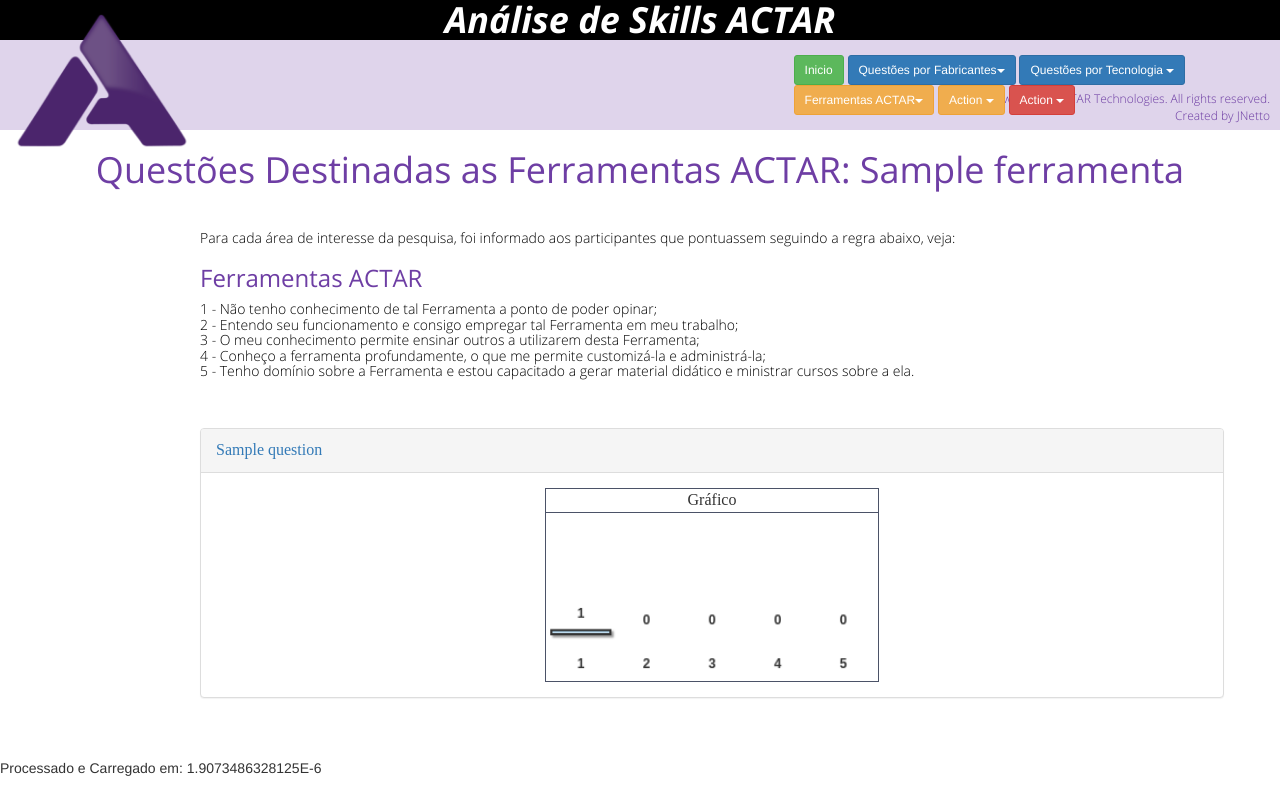
After one commit to joaonetto/Skills, a PHP site: a page that uses index.php in a window 1280 px wide. The commit adds this page. Run offline with PHP 8.4, Linux system fonts and the light colour scheme; tables that the repository leaves empty hold one stand-in row (values such as "Sample post"); some web fonts are replaced.

Commit message:
Ajustes Ferramentas

```diff
--- a/index.php
+++ b/index.php
@@ -33,6 +33,13 @@ $app->get(
 );
 
 $app->get(
+    '/tech-:id_func',
+    function($id_func){
+      require_once("view/tech.php");
+    }
+);
+
+$app->get(
     '/techfunc-:id_func',
     function($id_func){
       $idTechFunc[0] = substr($id_func,0,1); // Referente a idTech_Area
@@ -61,9 +68,9 @@ $app->get(
 );
 
 $app->get(
-    '/tech-:id_func',
+    '/ferramentas-:id_func',
     function($id_func){
-      require_once("view/tech.php");
+      require_once("view/ferramentas.php");
     }
 );
 
--- /dev/null
+++ b/view/ferramentas.php
@@ -0,0 +1,8 @@
+<?php include_once("header.php");?>
+<?php
+  if (intval($id_func) > 0) {
+    include_once("ferramentas_questions.php");
+  } else {
+    include_once("ferramentas_all.php");
+  }
+?>
--- /dev/null
+++ b/view/ferramentas_questions.php
@@ -0,0 +1,101 @@
+<?php
+  $time_start = microtime(true);
+  $sql = new Sql();
+  $result1 = $sql->select("
+    SELECT
+      actar.tb_ferramentas.nomeFerramenta
+    FROM
+      actar.tb_ferramentas
+    WHERE
+          ( actar.tb_ferramentas.idFerramenta = $id_func );");
+  $result1 = $result1[0][0];
+
+  $result2 = $sql->select('
+    SELECT
+      actar.tb_questions.idQuestions,
+      actar.tb_questions.desQuestions
+    FROM (( actar.tb_questions_ferramentas
+      INNER JOIN actar.tb_survey    on actar.tb_survey.idSurvey         = actar.tb_questions_ferramentas.idSurvey )
+      INNER JOIN actar.tb_questions on actar.tb_questions.idQuestions   = actar.tb_questions_ferramentas.idQuestions )
+    WHERE
+          ( actar.tb_survey.idSurvey                    = ' . intval($GLOBALS['$analiseSurvey']) . ' )
+      and ( actar.tb_questions_ferramentas.idFerramenta = ' . $id_func . ' )
+    ORDER BY
+      actar.tb_questions.desQuestions ASC;');
+?>
+
+<section>
+  <div id="corpo">
+    <h1>Questões Destinadas as Ferramentas ACTAR: <?php echo $result1 ?></h1>
+    <br>
+    <h5>
+      Para cada área de interesse da pesquisa, foi informado aos participantes que pontuassem seguindo a regra abaixo, veja:
+    </h5>
+    <h3>
+        Ferramentas ACTAR
+    </h3>
+    <h5>
+      1 - Não tenho conhecimento de tal Ferramenta a ponto de poder opinar;<br>
+      2 - Entendo seu funcionamento e consigo empregar tal Ferramenta em meu trabalho;<br>
+      3 - O meu conhecimento permite ensinar outros a utilizarem desta Ferramenta;<br>
+      4 - Conheço a ferramenta profundamente, o que me permite customizá-la e administrá-la;<br>
+      5 - Tenho domínio sobre a Ferramenta e estou capacitado a gerar material didático e ministrar cursos sobre a ela.<br>
+    </h5>
+  </div>
+  <br>
+  <br>
+  <?php
+    $Count1 = 1;
+    $Count2 = 1;
+    $myAnswers_Tech = Array();
+    foreach ($result2 as $column) {
+      for ($Count1 = 1; $Count1 <= 5; $Count1++){
+        $result3 = $sql->select('
+          SELECT
+            COUNT( actar.tb_questions_ferramentas_answers.answerFuncFerramenta )
+          FROM ( actar.tb_questions_ferramentas_answers
+            INNER JOIN actar.tb_funcionarios	on actar.tb_funcionarios.idFuncionario		= actar.tb_questions_ferramentas_answers.idFuncionario)
+          WHERE
+                ( actar.tb_questions_ferramentas_answers.idSurvey             = ' . intval($GLOBALS['$analiseSurvey']) . ' )
+            and ( actar.tb_funcionarios.analiseFuncionario                    = 1 )
+            and ( actar.tb_questions_ferramentas_answers.idFerramenta         = ' . $id_func . ' )
+            and ( actar.tb_questions_ferramentas_answers.idQuestions          = ' . $column['idQuestions'] . ' )
+            and ( actar.tb_questions_ferramentas_answers.answerFuncFerramenta = ' . $Count1 . ' );');
+        $myAnswers_Tech[$Count1] = $result3[0][0];
+      }
+
+      echo '<div class="panel panel-default">';
+      echo '	<div class="panel-heading"><a href="ferrquestion-' . $column['idQuestions'] . '-(' . implode(", ",$myAnswers_Tech) . ')">' . $column['desQuestions'] . '</a></div>';
+      echo '	<div class="panel-body">';
+      echo '	 <div class="panel-espaco-interno">';
+      echo '    <div class="row">';
+      echo '      <div class="col-md-4 cabecalho-vazio"></div>';
+      echo '      <div class="col-md-4 cabecalho-tabela">Gráfico</div>';
+      echo '      <div class="col-md-4 cabecalho-vazio"></div>';
+      echo '    </div>';
+      echo '    <div class="row">';
+      echo '      <div class="col-md-4 cabecalho-vazio"></div>';
+      echo '      <div id="graphTipoA' . $Count2++ . '" ChartValues="'
+                          . implode(", ",$myAnswers_Tech) . '"></div>';
+      echo '      <div class="col-md-4 cabecalho-vazio"></div>';
+      echo '    </div>';
+      echo '   </div>';
+      echo '  </div>';
+      echo '</div>';
+    }
+    unset($result1, $result2, $total_result1, $total_result2, $column, $sql, $myAnswers_Pre, $myAnswers_Del, $myAnswers_Sup);
+
+  ?>
+  <br>
+  <br>
+  </div>
+</section>
+</body>
+</html>
+<script src="../include/js/ChartA.js"></script>
+<?php
+  $time_end = microtime(true);
+
+  $time = $time_end - $time_start;
+  echo 'Processado e Carregado em: ' . $time;
+?>
--- a/view/header.php
+++ b/view/header.php
@@ -14,6 +14,13 @@
 			actar.tb_tech_area
 		ORDER BY
 			actar.tb_tech_area.nomeTech_Area ASC;");
+	$result3 = $sql->select("
+		SELECT
+			actar.tb_ferramentas.idFerramenta, actar.tb_ferramentas.nomeFerramenta
+		FROM
+			actar.tb_ferramentas
+		ORDER BY
+			actar.tb_ferramentas.nomeFerramenta ASC;");
 ?>
 <!DOCTYPE html>
 <html>
@@ -55,21 +62,24 @@
               <button type="button" data-toggle="dropdown" class="btn btn-sm btn-primary dropdown-toggle">Questões por Tecnologia <span class="caret"></span></button>
               <ul class="dropdown-menu dropdown-menu-right">
 								<?php
-								foreach ($result2 as $column) {
-									echo '<li><a href="tech-'. $column['idTech_Area'] .'">' . $column['nomeTech_Area'] . '</a></li>';
-								}
+									foreach ($result2 as $column) {
+										echo '<li><a href="tech-'. $column['idTech_Area'] .'">' . $column['nomeTech_Area'] . '</a></li>';
+									}
 								?>
                   <li class="divider"></li>
                   <li><a href="tech-0">Resumo Tecnologia</a></li>
               </ul>
           </div>
           <div class="btn-group">
-              <button type="button" data-toggle="dropdown" class="btn btn-sm btn-success dropdown-toggle">Action <span class="caret"></span></button>
+              <button type="button" data-toggle="dropdown" class="btn btn-sm btn-warning dropdown-toggle">Ferramentas ACTAR<span class="caret"></span></button>
               <ul class="dropdown-menu">
-                  <li><a href="#">Action</a></li>
-                  <li><a href="#">Another action</a></li>
+								<?php
+									foreach ($result3 as $column) {
+										echo '<li><a href="ferramentas-'. $column['idFerramenta'] .'">' . $column['nomeFerramenta'] . '</a></li>';
+									}
+								?>
                   <li class="divider"></li>
-                  <li><a href="#">Separated link</a></li>
+                  <li><a href="#">Resumo Ferramentas</a></li>
               </ul>
           </div>
           <div class="btn-group">
```
Also changed, not shown: sql/tb_questions_ferramentas_answers.sql (+18 -0 lines), README.md.
